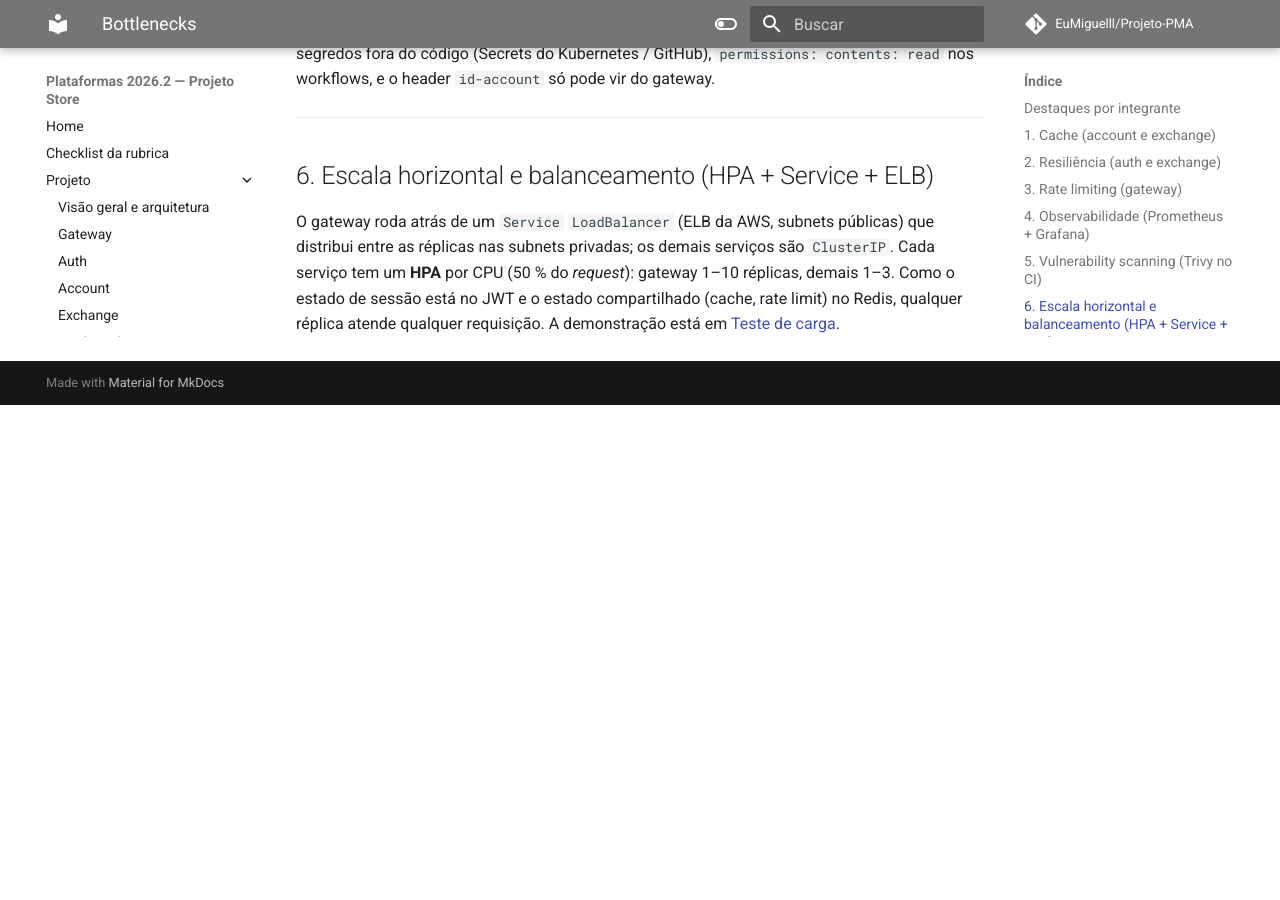
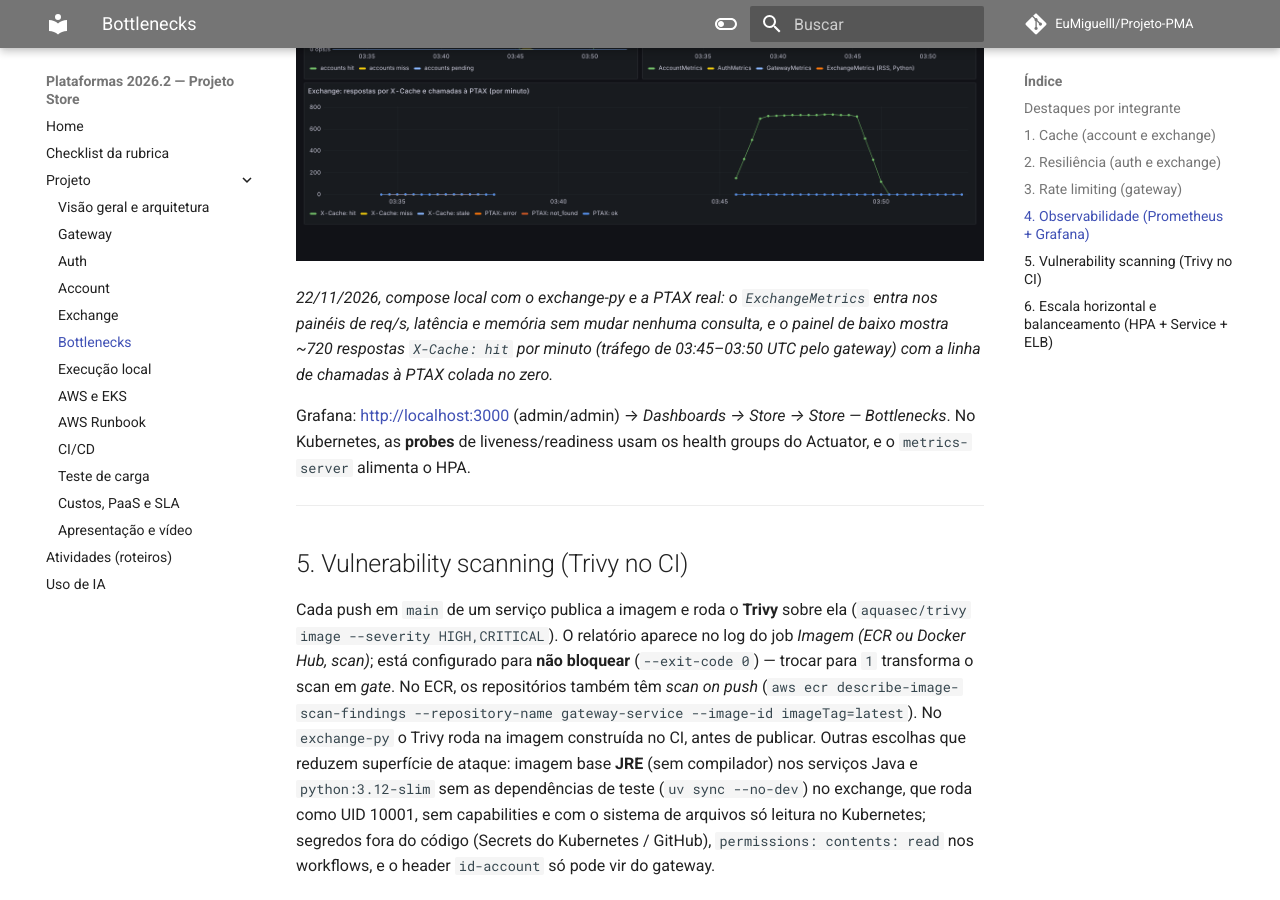
Before and after one commit to EuMiguelll/Projeto-PMA, an MkDocs documentation site: the page built from docs/projeto/bottlenecks.md, in a window 1280 px wide and 900 px high, scrolled down 7705 px. Built offline with MkDocs 1.6.1 and Material for MkDocs 9.7.7, drawn with Linux system fonts in a browser that asks for light colours; comment, search, counter and statistics services are not loaded; before the commit the page ends 8110 px from its top, so only the background shows below that.

Commit message:
Grafana com o exchange-py: print do dashboard em 22/11
Co-Authored-By: Claude Opus 5.5 <noreply@anthropic.com>
Claude-Session: https://claude.ai/code/session_01XPRwvDZoh2DeBqhHBWFMva

````diff
--- a/docs/projeto/bottlenecks.md
+++ b/docs/projeto/bottlenecks.md
@@ -325,6 +325,13 @@ ExchangeMetrics up
 GatewayMetrics up
 ```
 
+![Dashboard Store — Bottlenecks com o exchange-py](../evidencias/grafana-exchange-py.png)
+
+*22/11/2026, compose local com o exchange-py e a PTAX real: o `ExchangeMetrics` entra nos
+painéis de req/s, latência e memória sem mudar nenhuma consulta, e o painel de baixo mostra
+~720 respostas `X-Cache: hit` por minuto (tráfego de 03:45–03:50 UTC pelo gateway) com a linha
+de chamadas à PTAX colada no zero.*
+
 Grafana: <http://localhost:3000> (admin/admin) → *Dashboards → Store → Store — Bottlenecks*.
 No Kubernetes, as **probes** de liveness/readiness usam os health groups do Actuator, e o
 `metrics-server` alimenta o HPA.
````
Also changed, not shown: docs/evidencias/grafana-exchange-py.png (added).
